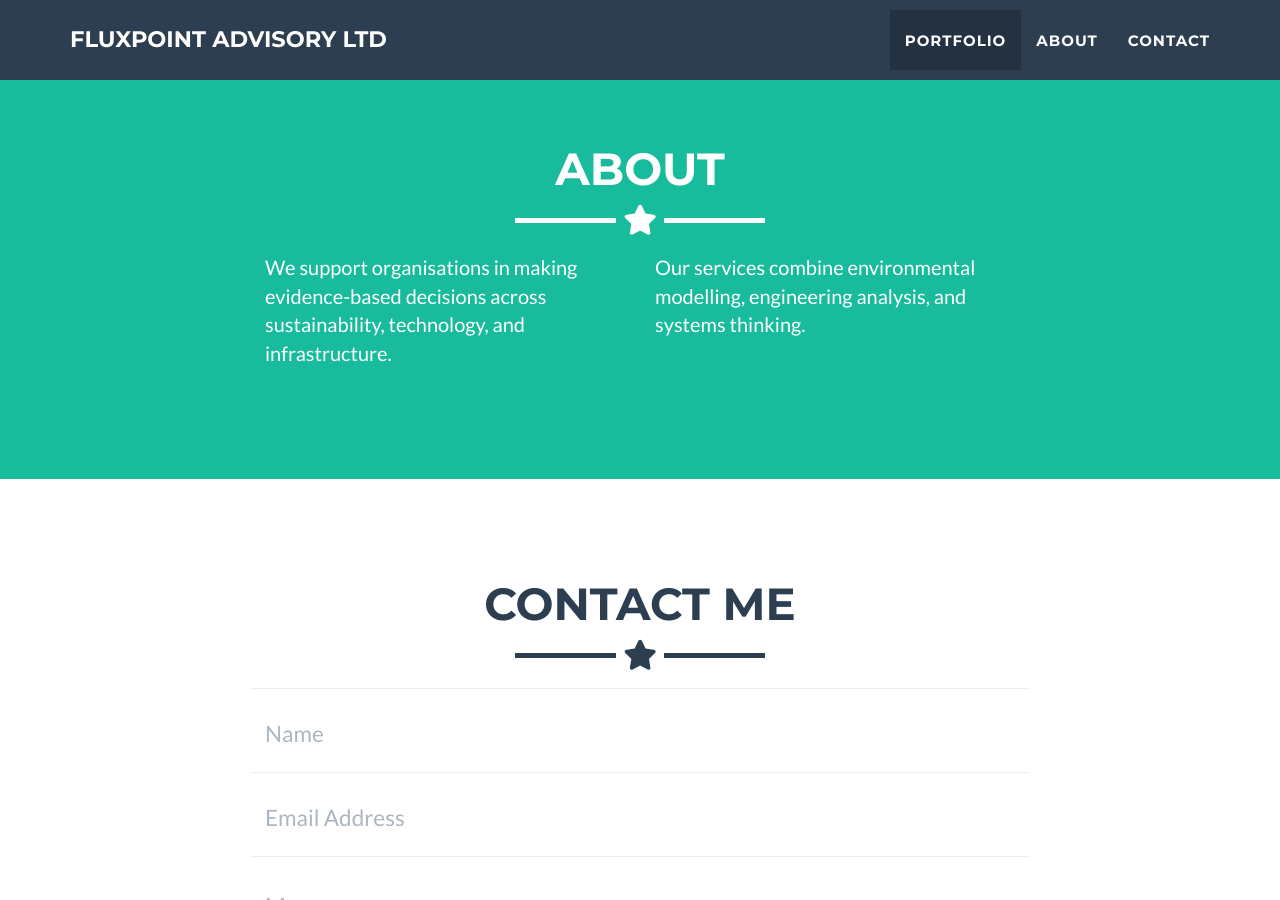
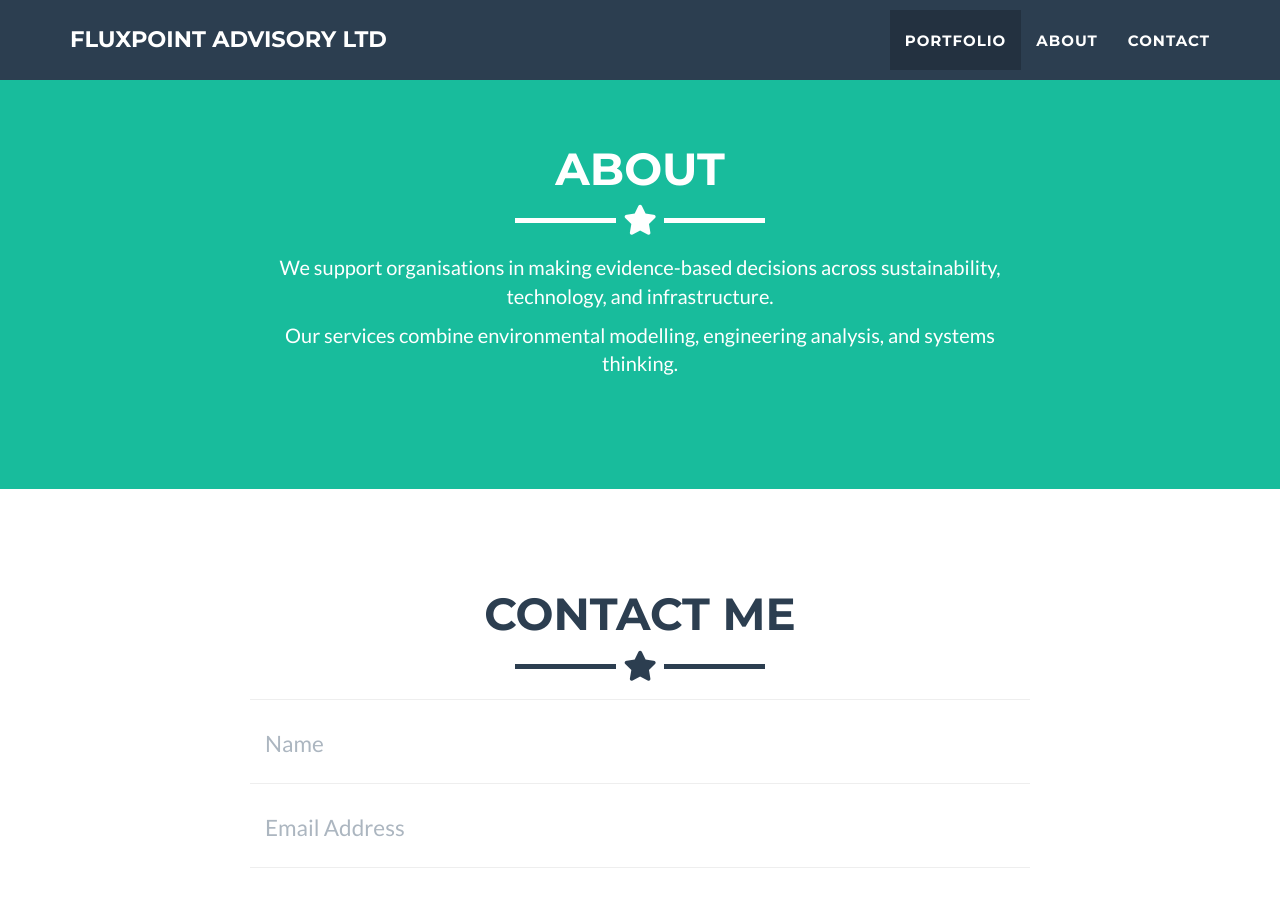
Before and after one commit to fluxpointadv/fluxpointadv.github.io, a Jekyll site: the page built from _posts/2014-07-18-lca.markdown, in a window 1280 px wide and 900 px high, scrolled down 2003 px. Built offline with Jekyll 4.4.1, drawn with Linux system fonts in a browser that asks for light colours.

Commit message:
Update about.html

```diff
--- a/_includes/about.html
+++ b/_includes/about.html
@@ -8,10 +8,8 @@
       </div>
     </div>
     <div class="row">
-      <div class="col-lg-4 col-lg-offset-2">
+      <div class="col-lg-8 col-lg-offset-2 text-center">
         <p>We support organisations in making evidence-based decisions across sustainability, technology, and infrastructure.</p>
-      </div>
-      <div class="col-lg-4">
         <p>Our services combine environmental modelling, engineering analysis, and systems thinking.</p>
       </div>
       <div class="col-lg-8 col-lg-offset-2 text-center">
```
